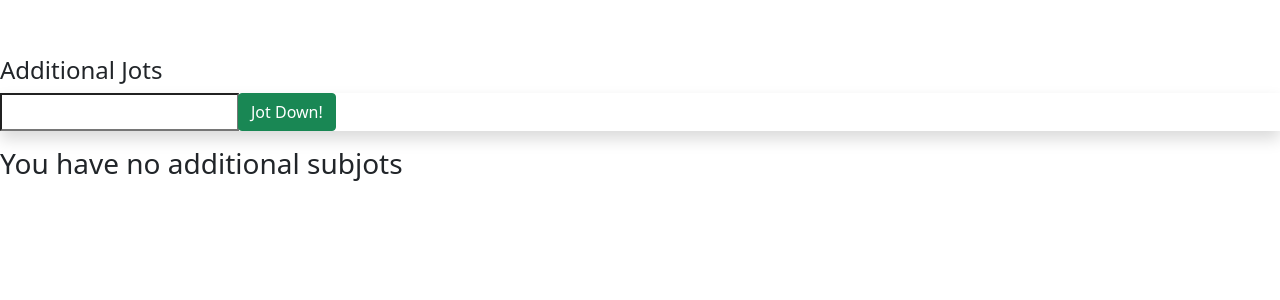
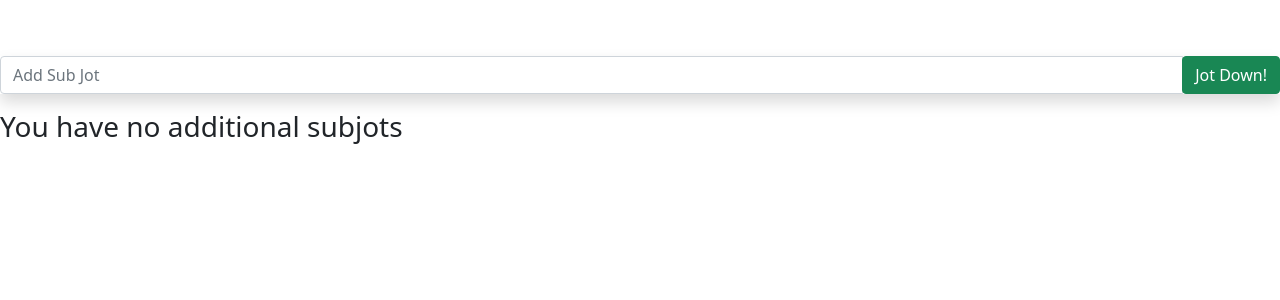
Before and after one commit to PPT87/jot_down, a Django app: template main_app/templates/jots/detail.html in a window 1280 px wide. Shown: the part 56-356 px from the top of the page. Run offline with Django 3.2, Linux system fonts and the light colour scheme; the template is opened without the code that fills it: values that come from a table or form of the project are taken from there, others are empty; some libraries are stand-ins or nearby versions.

Commit message:
update subjotform to display correct placeholder

```diff
--- a/main_app/forms.py
+++ b/main_app/forms.py
@@ -12,11 +12,10 @@ class JotForm(forms.ModelForm):
     fields = ['title']
 
 class SubJotForm(forms.ModelForm):
-  class JotForm(forms.ModelForm):
-    title = forms.CharField(max_length = 250, widget = forms.TextInput(attrs = {'class' : 'form-control','placeholder' : 'Jot Down New Item',
+    title = forms.CharField(max_length = 250, widget = forms.TextInput(attrs = {'class' : 'form-control','placeholder' : 'Add Sub Jot',
         }
     )
 )
-  class Meta:
-    model = SubJot
-    fields = ['title']
+    class Meta:
+      model = SubJot
+      fields = ['title']
--- a/main_app/templates/jots/detail.html
+++ b/main_app/templates/jots/detail.html
@@ -7,7 +7,6 @@
 </section>
 <br>
 <br>
-<h4>Additional Jots</h4>
 <form action="{% url 'subjot_create' jot.id %}" method="post">
         {% csrf_token %}
         <div class="input-group mb-3 shadow bg-white">
```
